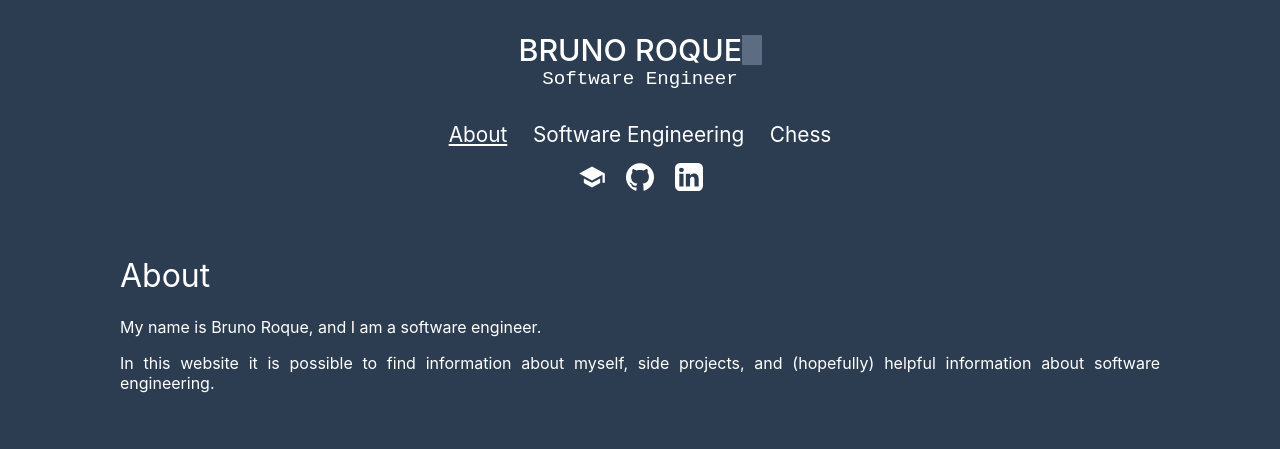
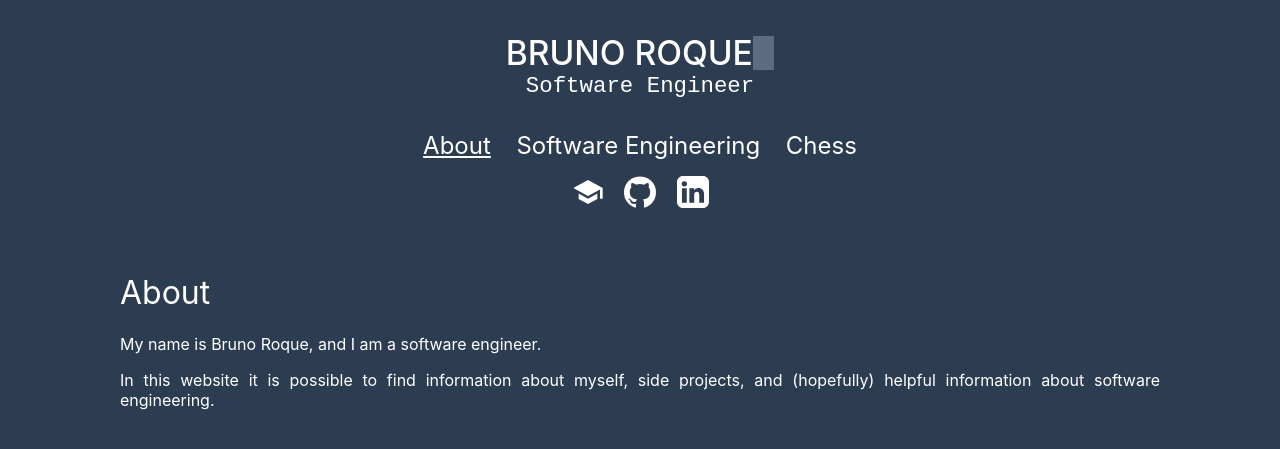
Before and after one commit to brunoroque06/brunoroque06.github.io, a Jekyll site: the page built from index.md, in a window 1280 px wide. Shown: the top 449 px of the page. Built offline with Jekyll 4.4.1, drawn with Linux system fonts in a browser that asks for light colours; our own code applies the rules of GitHub Pages for plain Markdown files.

Commit message:
Increase header size

```diff
--- a/_includes/style.scss
+++ b/_includes/style.scss
@@ -52,7 +52,7 @@ body {
     }
 
     .title {
-      font-size: 1.9rem;
+      font-size: 2.1rem;
       font-weight: 500;
       text-transform: uppercase;
 
@@ -66,7 +66,7 @@ body {
 
     .subtitle {
       font-family: $font-mono;
-      font-size: 1.2rem;
+      font-size: 1.4rem;
     }
 
     .pages {
@@ -74,7 +74,7 @@ body {
       margin: 2rem 0 0.5rem;
 
       .page {
-        font-size: 1.3rem;
+        font-size: 1.5rem;
         margin: 0 0.5rem;
 
         a {
@@ -103,7 +103,7 @@ body {
       }
 
       .logo {
-        height: 1.75rem;
+        height: 2rem;
         margin: 0.5rem;
       }
     }
```
